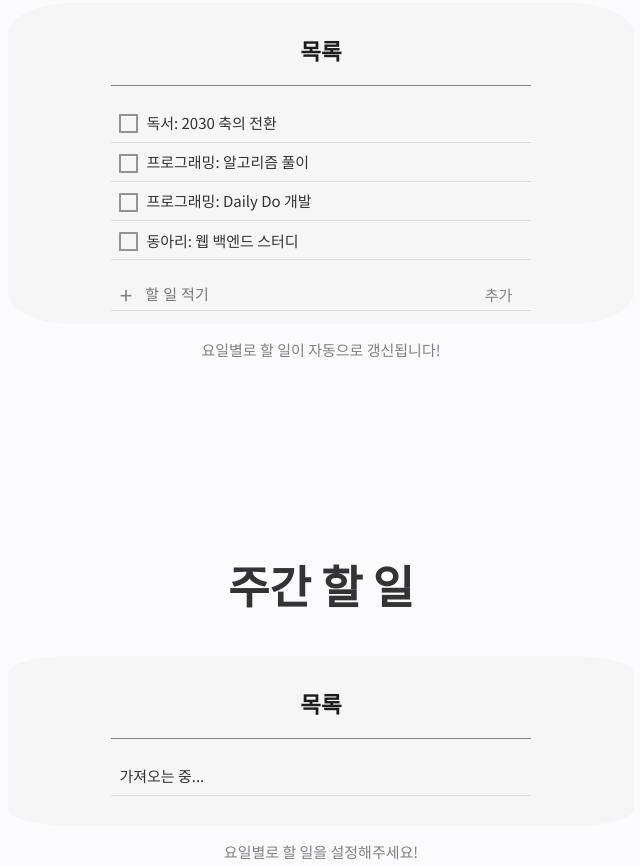
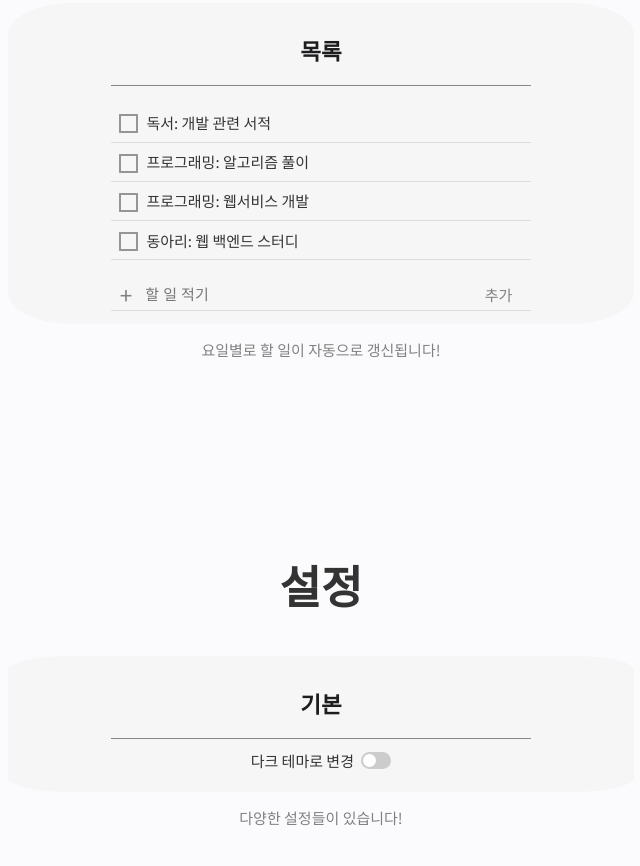
Before and after one commit to Komputer-P/Daily_Do, a plain HTML site: page index.html in a window 1280 px wide. Shown: the part 301-1167 px from the top of the page, without its empty margins (319-959 px from the left). Drawn offline with Linux system fonts and the light colour scheme.

Commit message:
Simple Version

```diff
--- a/index.css
+++ b/index.css
@@ -39,7 +39,7 @@ h1 {
     text-align: center;
 
     display: grid;
-    grid-template-columns: auto auto auto auto auto;
+    grid-template-columns: auto auto auto;
 
     margin: 0px;
     align-items: center;
@@ -125,7 +125,7 @@ h1 {
     margin: -2px 8px 0 0;
     text-align: center;
     vertical-align: middle;
-    background: #F6F6F6;
+    background: transparent;
     border: 0.15rem solid rgba(51,51,51,0.5);
     border-radius: 2%;
 }
@@ -171,7 +171,7 @@ h1 {
     font-size: 1rem;
     color: #333333;
     border: none;
-    background: #F6F6F6;
+    background: transparent;
     margin: auto;
     margin-bottom: 0px;
     margin-top: 0px;
@@ -180,7 +180,7 @@ h1 {
 
 .main .content .add-items input[type="submit"] {
     border: none;
-    background-color: #F6F6F6;
+    background-color: transparent;
     color: gray;
     padding: 0px;
     font-size: 1rem;
@@ -199,6 +199,91 @@ h1 {
 /* Weekly */
 
 /* Prefernece */
+
+.preference .general {
+    width: 70%;
+    margin: auto;
+}
+
+.preference .main .content li {
+    border-bottom: none;
+}
+
+/* The switch - the box around the slider */
+.switch {
+    position: relative;
+    display: inline-block;
+    width: 30px;
+    height: 17px;
+  }
+
+  /* Hide default HTML checkbox */
+  .switch input {
+    opacity: 0;
+    width: 0;
+    height: 0;
+  }
+
+  /* The slider */
+  .slider {
+    position: absolute;
+    cursor: pointer;
+    top: 0;
+    left: 0;
+    right: 0;
+    bottom: 0;
+    background-color: #ccc;
+    -webkit-transition: .4s;
+    transition: .4s;
+  }
+
+  .slider:before {
+    position: absolute;
+    content: "";
+    height: 13px;
+    width: 13px;
+    left: 2px;
+    bottom: 2px;
+    background-color: white;
+    -webkit-transition: .4s;
+    transition: .4s;
+  }
+
+  input:checked + .slider {
+    background-color: #333333;
+  }
+
+  input:focus + .slider {
+    box-shadow: 0 0 1px #333333;
+  }
+
+  input:checked + .slider:before {
+    -webkit-transform: translateX(13px);
+    -ms-transform: translateX(13px);
+    transform: translateX(13px);
+  }
+
+  /* Rounded sliders */
+  .slider.round {
+    border-radius: 17px;
+  }
+
+  .slider.round:before {
+    border-radius: 50%;
+  }
+
+  .preference ul {
+    list-style: none;
+  }
+
+  .preference .text {
+    vertical-align: middle;
+    margin-right: 1%;
+}
+
+.preference label {
+   vertical-align: middle;
+}
 
 /* Footer */
 footer {
--- a/index.html
+++ b/index.html
@@ -13,9 +13,7 @@
         <nav class="navigation">
             <ul>
                 <li class="navigator to_today"><a>오늘</a></li>
-                <li class="navigator to_day_setting"><a>요일</a></li>
                 <li><a href="https://komputer-p.github.io/Portfolio/" id="logo" target="_blank">&pi;</a></li>
-                <li class="navigator to_weekly"><a>주간</a></li>
                 <li class="navigator to_preference"><a>설정</a></li>
             </ul>
         </nav>
@@ -41,7 +39,7 @@
             </div>
             <p style="color: gray">요일별로 할 일이 자동으로 갱신됩니다!</p>
         </div>
-
+        <!--
         <div class="component weekly">
             <h1>주간 할 일</h1>
             <div class="main">
@@ -53,13 +51,13 @@
                     <ul class="to-do-list">
                         <li>가져오는 중...</li>
                     </ul>
-                    <!--
+
                     <form class="add-items">
                         <span>+</span>
                         <input type="text" name="item" placeholder=" 할 일 적기" autocomplete="off" required >
                         <input type="submit" value="추가">
                     </form>
-                    -->
+
                 </div>
             </div>
             <p style="color: gray">요일별로 할 일을 설정해주세요!</p>
@@ -76,18 +74,18 @@
                     <ul class="to-do-list">
                         <li>가져오는 중...</li>
                     </ul>
-                    <!--
+
                     <form class="add-items">
                         <span>+</span>
                         <input type="text" name="item" placeholder=" 할 일 적기" autocomplete="off" required >
                         <input type="submit" value="추가">
                     </form>
-                    -->
+
                 </div>
             </div>
             <p style="color: gray">요일별로 할 일을 설정해주세요!</p>
         </div>
-
+        -->
         <div class="component preference">
             <h1>설정</h1>
             <div class="main">
@@ -96,31 +94,24 @@
                 </div>
                 <p></p>
                 <div class="content">
-
-                </div>
-                <div class="title">
-                    <h2>기타</h2>
-                </div>
-                <p></p>
-                <div class="content">
-
+                    <ul class="general">
+                        <li class="theme">
+                            <span class="text">다크 테마로 변경</span>
+                            <label class="switch">
+                                <input type="checkbox" name="theme">
+                                <span class="slider round"></span>
+                            </label>
+                        </li>
+                    </ul>
                 </div>
             </div>
             <p style="color: gray">다양한 설정들이 있습니다!</p>
         </div>
 
-        <footer class="bottom">
-            <p>ⓒ 2021 Kevin.P, All rights reserved.<br>This Website is made <b>ONLY</b> with <b>HTML, CSS</b>, and <b>Vanilla Javascript</b></p>
+        <footer class="footer">
+            <p>ⓒ 2021 Kevin.P, All rights reserved.</p>
         </footer>
 
         <script src="index.js"></script>
     </body>
 </html>
-
-<!--
-● Daily Do : 생산성 앱/웹, 개인 용도로, 매일(요일)마다 하는 일들을 날짜가 지나면 자동으로 체크방식 형식으로 To Do List에 올려주고, To Do list 위젯으로 오늘 할 일 체크하면서 쓸 수 있는 앱, 그 전날 사용자가 지정한 시간에 내일 일정 알림을 줘서 내일 일정 확인받고 최종 일정 내일 To Do로 Push. (필요한 것: 위젯 만들기, 요일별 To Do List 만들기, 날짜가 바뀌면 자동으로 체크박스 To Do list, 위젯 생성, 사용자가 원하는 시간에 최종 일정 confirm 받기 설정 등, 할 일들을 Tree 형식으로 세부 할 일들도 체크할 수 있도록)
-+ 뽀모도로 기법 활용해서 시간 재는 기능
-+ localstorage 참조
-+ 백엔드와 연결, AWS 활용해서 웹사이트 생성
-+ 로그인 후 DB에 데이터 저장
--->
--- a/index.js
+++ b/index.js
@@ -4,9 +4,9 @@ var items = JSON.parse(localStorage.getItem('items')) || [];
 var week = JSON.parse(localStorage.getItem('weeks')) || [];
 week = {
     sun : [
-        { content: "독서: 2030 축의 전환", done: false },
+        { content: "독서: 개발 관련 서적", done: false },
         { content: "프로그래밍: 알고리즘 풀이", done: false },
-        { content: "프로그래밍: Daily Do 개발", done: false },
+        { content: "프로그래밍: 웹서비스 개발", done: false },
         { content: "동아리: 웹 백엔드 스터디", done: false }
     ],
     mon : [
@@ -14,41 +14,41 @@ week = {
         { content: "대학: 강의 수강", done: false },
         { content: "대학: 과제/프로젝트 수행", done: false },
         { content: "프로그래밍: 알고리즘 풀이", done: false },
-        { content: "프로그래밍: Daily Do 개발", done: false },
-        { content: "독서: 2030 축의 전환", done: false }
+        { content: "프로그래밍: 웹서비스 개발", done: false },
+        { content: "독서: 개발 관련 서적", done: false }
     ],
     tue : [
         { content: "대학: 강의 수강", done: false },
         { content: "대학: 과제/프로젝트 수행", done: false },
         { content: "프로그래밍: 알고리즘 풀이", done: false },
-        { content: "프로그래밍: Daily Do 개발", done: false }
+        { content: "프로그래밍: 웹서비스 개발", done: false }
     ],
     wed : [
         { content: "운동: 맨몸운동", done: false },
         { content: "대학: 강의 수강", done: false },
         { content: "대학: 과제/프로젝트 수행", done: false },
         { content: "프로그래밍: 알고리즘 풀이", done: false },
-        { content: "프로그래밍: Daily Do 개발", done: false },
-        { content: "독서: 2030 축의 전환", done: false }
+        { content: "프로그래밍: 웹서비스 개발", done: false },
+        { content: "독서: 개발 관련 서적", done: false }
     ],
     thu : [
         { content: "대학: 강의 수강", done: false },
         { content: "대학: 과제/프로젝트 수행", done: false },
         { content: "프로그래밍: 알고리즘 풀이", done: false },
-        { content: "프로그래밍: Daily Do 개발", done: false }
+        { content: "프로그래밍: 웹서비스 개발", done: false }
     ],
     fri : [
         { content: "운동: 맨몸운동", done: false },
         { content: "대학: 강의 수강", done: false },
         { content: "대학: 과제/프로젝트 수행", done: false },
         { content: "프로그래밍: 알고리즘 풀이", done: false },
-        { content: "프로그래밍: Daily Do 개발", done: false },
-        { content: "독서: 2030 축의 전환", done: false }
+        { content: "프로그래밍: 웹서비스 개발", done: false },
+        { content: "독서: 개발 관련 서적", done: false }
     ],
     sat : [
-        { content: "독서: 2030 축의 전환", done: false },
+        { content: "독서: 개발 관련 서적", done: false },
         { content: "프로그래밍: 알고리즘 풀이", done: false },
-        { content: "프로그래밍: Daily Do 개발", done: false }
+        { content: "프로그래밍: 웹서비스 개발", done: false }
     ]
 }
 
@@ -58,7 +58,21 @@ const addItems = document.querySelector('.add-items');
 const dateDisplay = document.querySelector('.date');
 const navigators = document.querySelectorAll('.navigator');
 
+const themeToggle = document.querySelector('input[name=theme]');
+var dark_theme = false;
+
+const body = document.querySelector('body');
+const mains = document.querySelectorAll('.main');
+const titles = document.querySelectorAll('.title');
+const paragraphs = document.querySelectorAll('.main > p')
+const navigation = document.querySelector('.navigation');
+const footer = document.querySelector('.footer');
+
 //FUNCTIONS
+function updateItems() {
+    localStorage.setItem('items', JSON.stringify(items));
+}
+
 function addItem(e) {
     e.preventDefault();
 
@@ -67,9 +81,8 @@ function addItem(e) {
         content : text,
         done : false
     }
-
     items.push(item);
-    localStorage.setItem('items', JSON.stringify(items));
+    updateItems();
     populateList(items, toDoList);
     this.reset();
 }
@@ -108,7 +121,7 @@ function toggle(e) {
         return;
     }
 
-    localStorage.setItem('items',JSON.stringify(items));
+    updateItems();
     populateList(items, toDoList);
 }
 
@@ -165,15 +178,17 @@ function listInit() {
     }
 }
 
-function Init() {
+function initLists() {
     var date = new Date();
-    var today = [ date.getFullYear(), date.getMonth(), date.getDate()];
+    var today = [ date.getFullYear(), date.getMonth(), date.getDate() ];
 
     if(today_date === [] || (today_date[0] != today[0] || today_date[1] != today[1] || today_date[2] != today[2])) {
+        console.log("initialized");
         today_date = today;
         items = [];
         localStorage.setItem('today_date', JSON.stringify(today_date));
         listInit();
+        updateItems();
     }
     else {
         //주간 리스트 추가 X
@@ -187,13 +202,16 @@ function scroll_navigation() {
             left: 0,
             top: 0
         });
-    } else if(this.classList.contains("to_day_setting")) {
+    }
+    /* else if(this.classList.contains("to_day_setting")) {
         element_to_scroll = document.querySelector('.day_setting');
         scroll_to(element_to_scroll);
     } else if(this.classList.contains("to_weekly")) {
         element_to_scroll = document.querySelector('.weekly');
         scroll_to(element_to_scroll);
-    } else if(this.classList.contains("to_preference")) {
+
+    } */
+    else if(this.classList.contains("to_preference")) {
         element_to_scroll = document.querySelector('.preference');
         scroll_to(element_to_scroll);
     }
@@ -207,11 +225,34 @@ function scroll_to(element_to_scroll) {
     });
 }
 
+function toggleTheme() {
+    dark_theme = !dark_theme;
+
+    if(dark_theme) {
+        body.style.backgroundColor = "#121212";
+        body.style.color = "#ffffff";
+        mains.forEach(main => main.style.backgroundColor = "#1D1D1D" );
+        titles.forEach(main => main.style.color = "#ffffff" );
+        paragraphs.forEach(paragraph => paragraph.style.borderBottom = "0.1rem solid #ffffff");
+        navigation.style.backgroundColor = "rgba(18,18,18,0.7)";
+        footer.style.backgroundColor = "#121212";
+    } else {
+        body.style.backgroundColor = "#FBFBFD";
+        body.style.color = "#333333";
+        mains.forEach(main => main.style.backgroundColor = "#F6F6F6" );
+        titles.forEach(main => main.style.color = "#1D1D1F" );
+        paragraphs.forEach(paragraph => paragraph.style.borderBottom = "0.1rem solid #86868B");
+        navigation.style.backgroundColor = "#333333";
+        footer.style.backgroundColor = "#F2F2F2";
+    }
+}
+
 //EVENT LISTENERS
 addItems.addEventListener('submit',addItem);
 toDoList.addEventListener('click',toggle);
 navigators.forEach(navigator => navigator.addEventListener('click', scroll_navigation));
+themeToggle.addEventListener('click',toggleTheme);
 
 displayDate();
-Init();
+initLists();
 populateList(items, toDoList);
```
